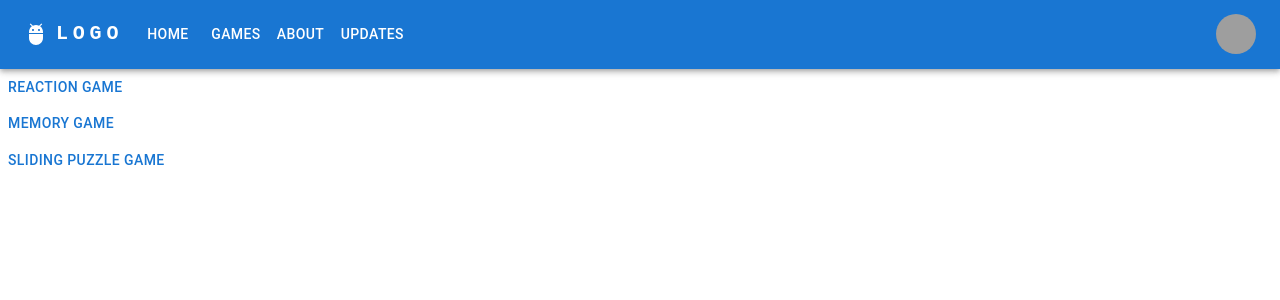
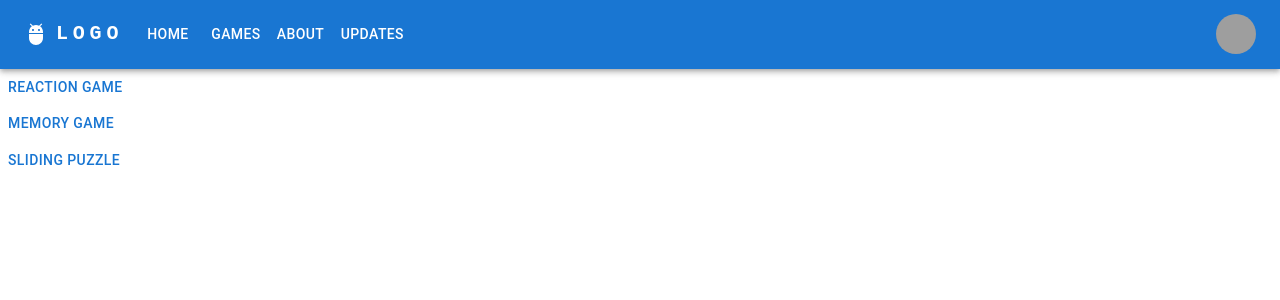
Before and after one commit to san0014s/Cog-Web-App, a React (Create React App) app: page /games in a window 1280 px wide. Shown: the top 300 px of the page. Built offline with nearby package versions, Linux system fonts and the light colour scheme; grey boxes are pictures that could not be loaded.

Commit message:
fix oopsie again

```diff
--- a/src/routes/Games.js
+++ b/src/routes/Games.js
@@ -34,9 +34,9 @@ export default function Games() {
             component: <MemoryGame/>
         },
         {
-            display: "Sliding Puzzle game",
-            description: "Complete the sliding puzzle",
-            howTo: "Slide the puzzle",
+            display: "Sliding Puzzle",
+            description: "Test your spatial reasoning",
+            howTo: "Complete Puzzle",
             component: <SlidingPuzzle/>
         }
     ]
```
